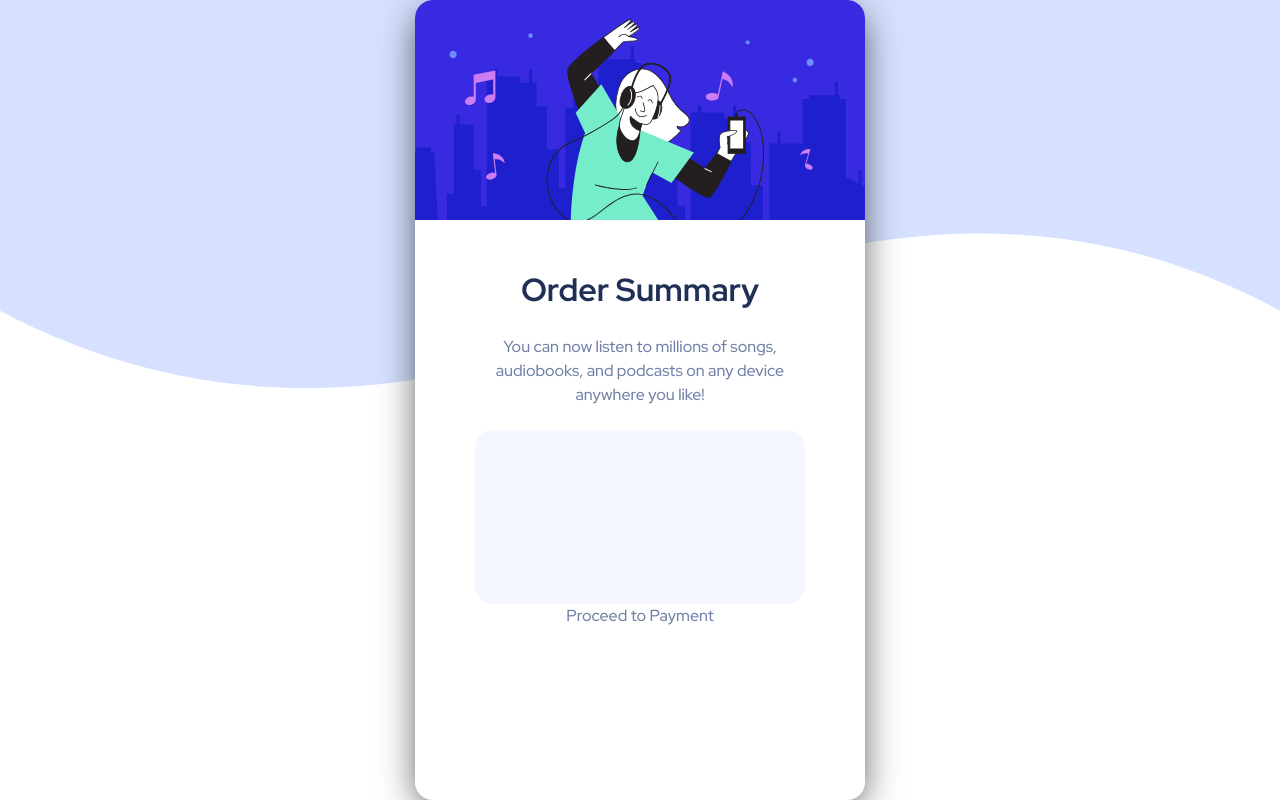
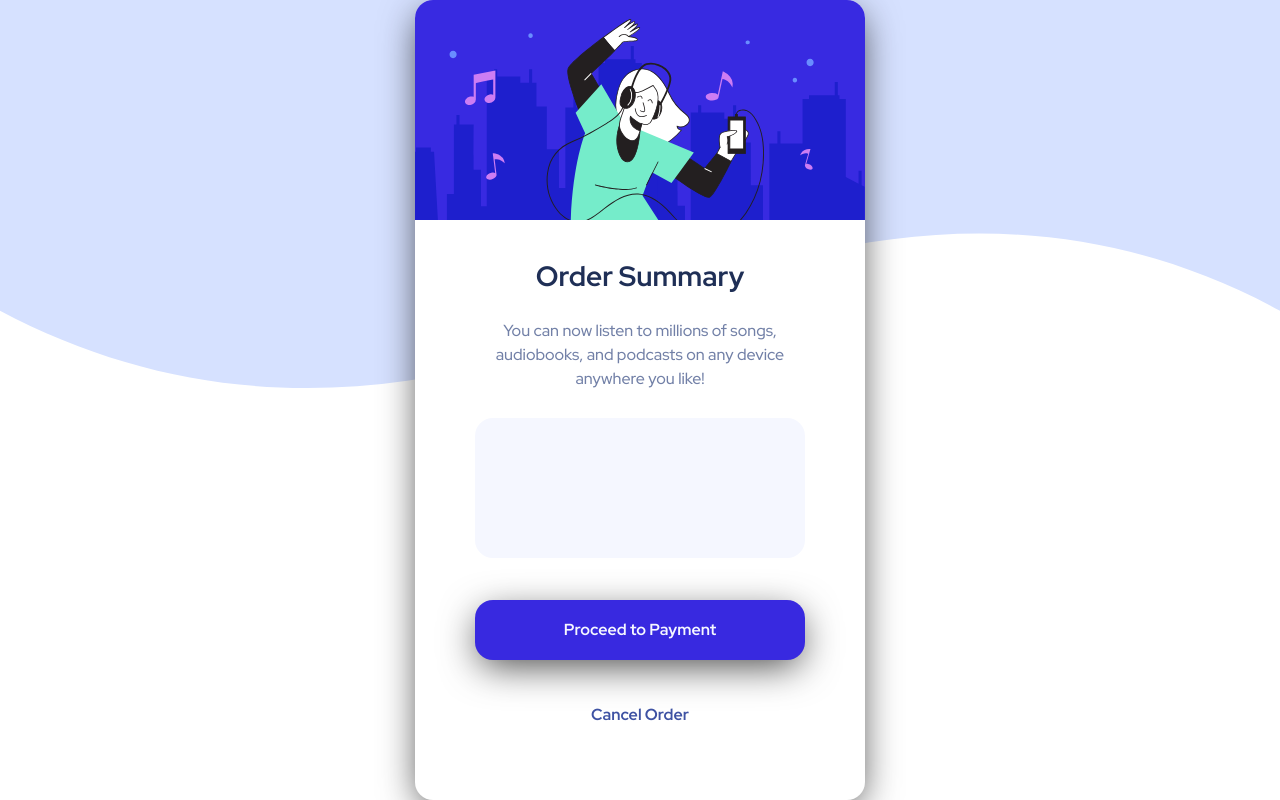
Before and after one commit to LukeBob/Order-summary-card, a PHP site: page / in a window 1280 px wide. Run offline with PHP 8.4, Linux system fonts and the light colour scheme.

Commit message:
create 'cancel order' button and style

```diff
--- a/index.html
+++ b/index.html
@@ -34,6 +34,7 @@
         <div class="button">
           <span><p>Proceed to Payment</p></span>
         </div>
+          <a href="/" >Cancel Order</a>
       </div>
     </div>
   </div>
--- a/styles.css
+++ b/styles.css
@@ -34,6 +34,7 @@ p {
 h1 {
     padding: 24px 4px;
     color: hsl(223, 47%, 23%);
+    font-size: 28px;
 
 }
 
@@ -55,7 +56,7 @@ h1 {
 .card_image_container {
     width: 100%;
     background: url(/images/illustration-hero.svg);
-    flex: .6;
+    flex: .4;
     border-radius: 18px 18px 0 0;
     background-repeat: no-repeat;
     background-size: 100%;
@@ -65,7 +66,7 @@ h1 {
 .card_text_container {
     padding: 10px 60px;
     width: 100%;
-    flex: 1.4;
+    flex: 1;
     display: flex;
     align-items: center;
     justify-content: center;
@@ -74,11 +75,11 @@ h1 {
 }
 
 .card_heading_container {
-    flex: 1;
+    flex: .8;
 }
 
 .plan_container {
-    flex: .8;
+    flex: .5;
     height: 100%;
     width: 100%;
     background: hsl(225, 100%, 98%);
@@ -88,4 +89,48 @@ h1 {
 
 }
 
-.proc_container { flex: 1;}
+.proc_container {
+    width: 100%;
+    height: 100%;
+    flex: 1;
+    display: flex;
+    justify-content: center;
+    align-items: center;
+    flex-direction: column;
+}
+
+.proc_container > a {
+    text-decoration: none;
+    margin-top: 20px;
+    padding: 24px 14px;
+    font-size: 16px;
+    font-weight: 700;
+    color: hsl(228, 45%, 44%);
+}
+
+.button {
+    height: 60px;
+    width: 100%;
+    background: hsl(245, 75%, 52%);
+    border-radius: 18px;
+    display: flex;
+    align-items: center;
+    justify-content: center;
+    box-shadow: 0px 10px 38px -5px rgba(0,0,0,0.75);
+    -webkit-box-shadow: 0px 10px 38px -5px rgba(0,0,0,0.75);
+    -moz-box-shadow: 0px 10px 38px -5px rgba(0,0,0,0.75);
+    cursor: pointer;
+    transition: all 200ms ease-in-out;
+}
+
+.button:hover{
+    transform: translateY(-2px);
+    box-shadow: 0px 10px 38px 0px rgba(0,0,0,0.75);
+    -webkit-box-shadow: 0px 10px 38px 0px rgba(0,0,0,0.75);
+    -moz-box-shadow: 0px 10px 38px 0px rgba(0,0,0,0.75);
+}
+
+.button > span > p {
+    font-weight: 700;
+    color: hsl(225, 100%, 98%);
+}
```
